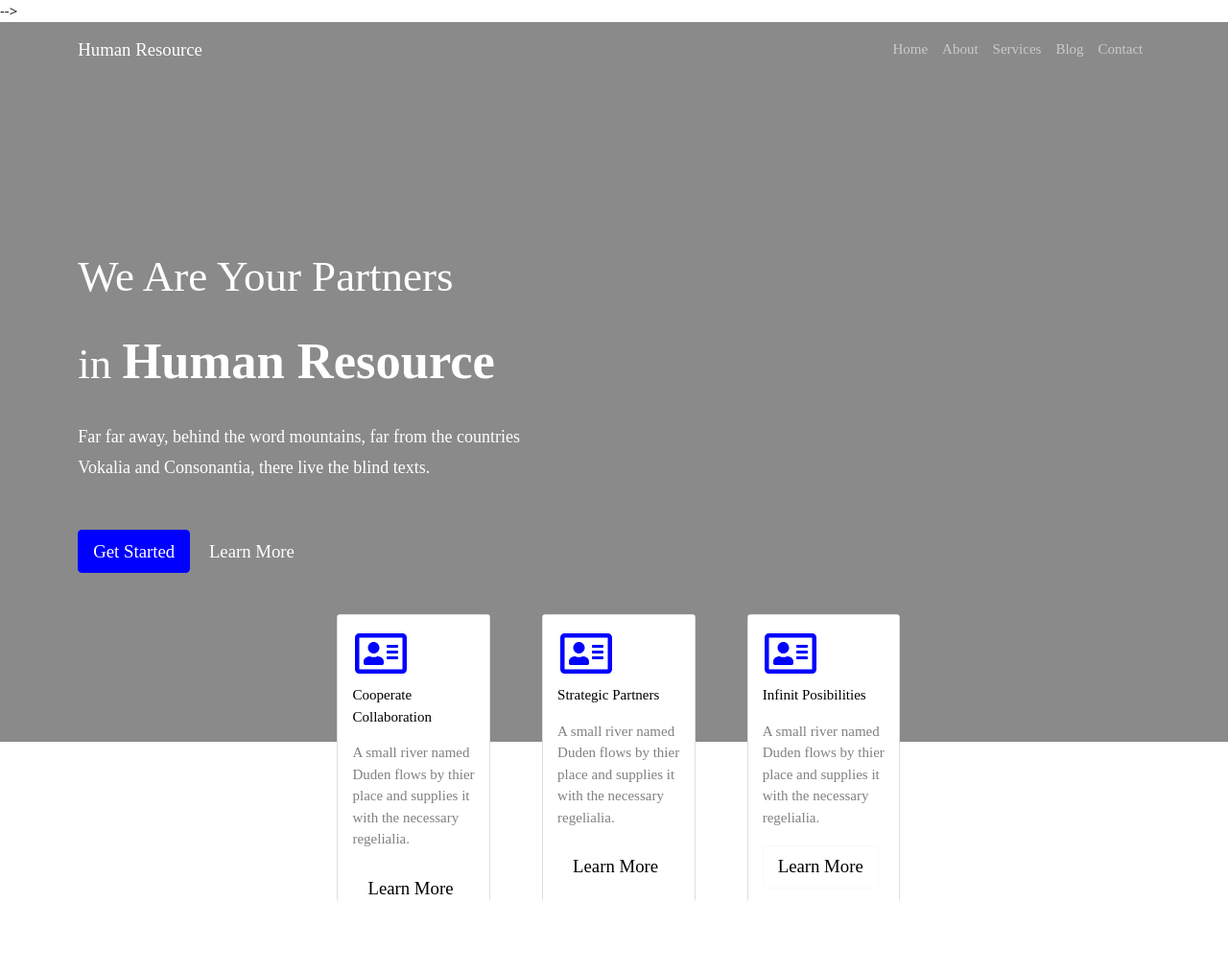
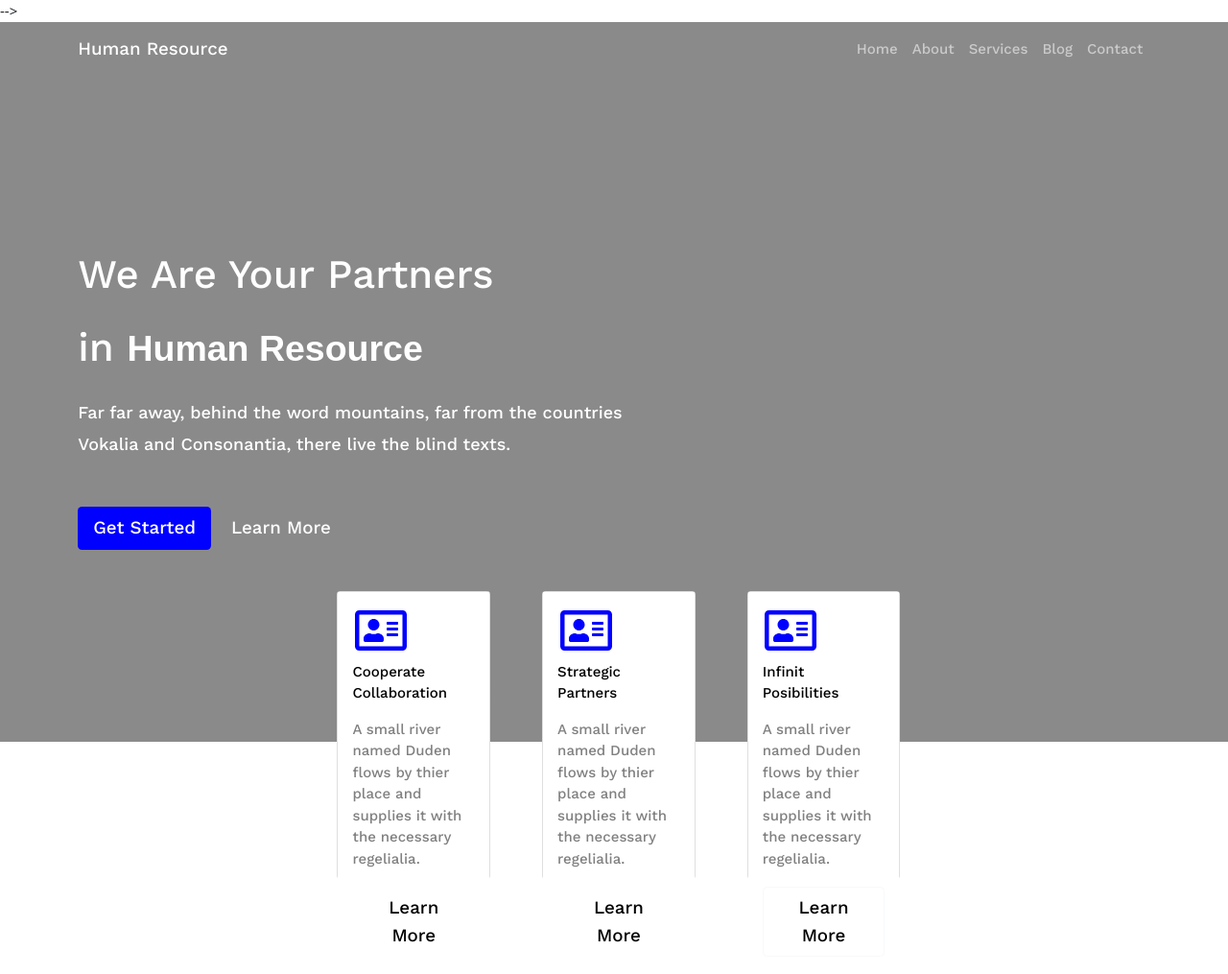
Before and after one commit to meesumnaqvi99/UI_Task, a plain HTML site: page index.html in a window 1280 px wide. Shown: the top 1015 px of the page at 96% size. Drawn offline with nearby package versions, Linux system fonts and the light colour scheme.

Commit message:
Update styles.css

```diff
--- a/styles.css
+++ b/styles.css
@@ -1,14 +1,5 @@
-
-
-
-
-
-
-
-
-@import url(https://fonts.googleapis.com/css?family=Open+Sans);
-
-*{margin: 0px; padding:0px; line-height: 1.8; font-size:15px; font-family: "Work Sans, arial,sans-serif";}
+ @import url('https://fonts.googleapis.com/css2?family=Work+Sans:ital,wght@0,200;0,300;0,500;1,400&display=swap');
+*{margin: 0px; padding:0px; line-height: 1.8; font-size:15px; font-family: 'Work Sans', arial, sans-serif;}
 
 
 .title{
@@ -30,6 +21,7 @@
   margin:0%;
   padding: 0%;
 }
+
 .section-1-text{
 
   padding-top: 15%;
@@ -37,10 +29,21 @@
 
 .header-text{
 
-  font-size: 3rem;
+  font-size: 2.8rem;
   color:white;
 
 }
+
+
+.bold-text{
+
+  font-size:2.5rem;
+  font-weight: bold;
+  color:white;
+  font-family: sans-serif;
+}
+
+
 
 .header-text-small{
 
@@ -168,18 +171,6 @@ color: white
   margin-left: 2%;
   margin-bottom: 4%;
 }
-
-#icon-1{
-  color:blue;
-}
-
-.bold-text{
-
-  font-size:3.5rem;
-  font-weight: bold;
-  color:white;
-}
-
 .card-box{
 
   height:300px;
```
